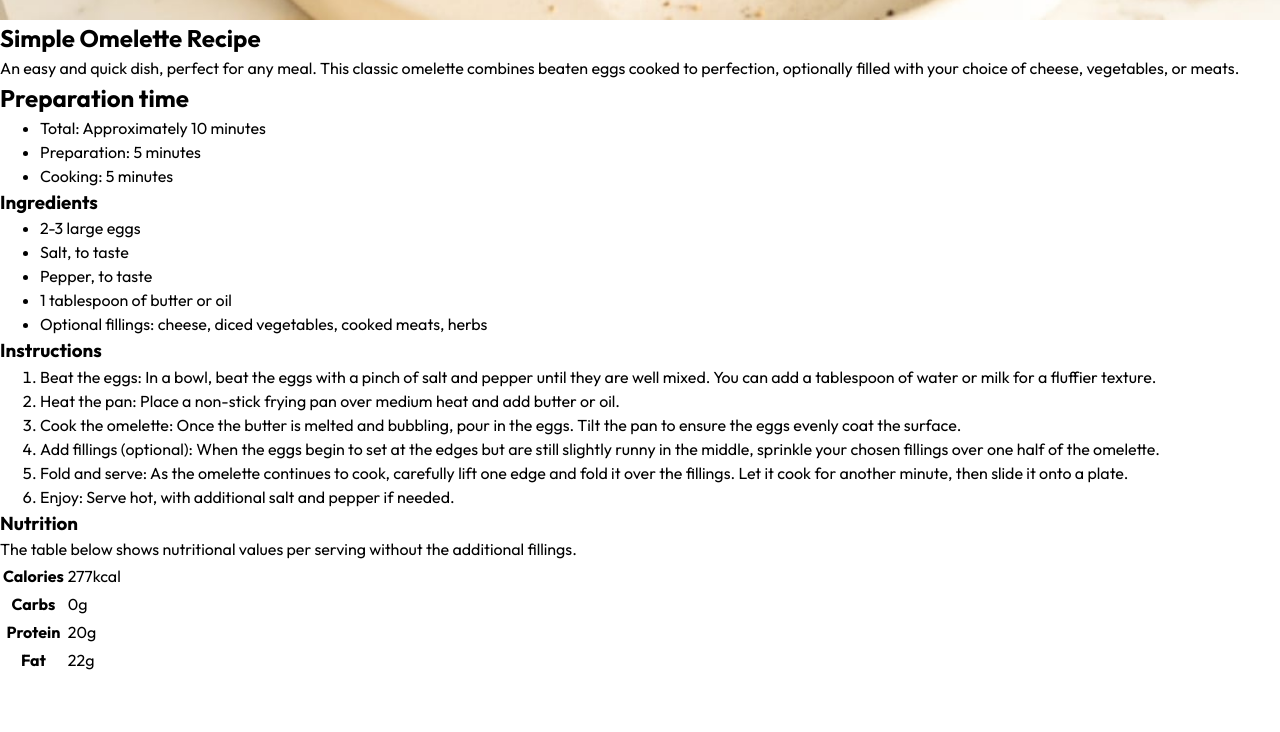
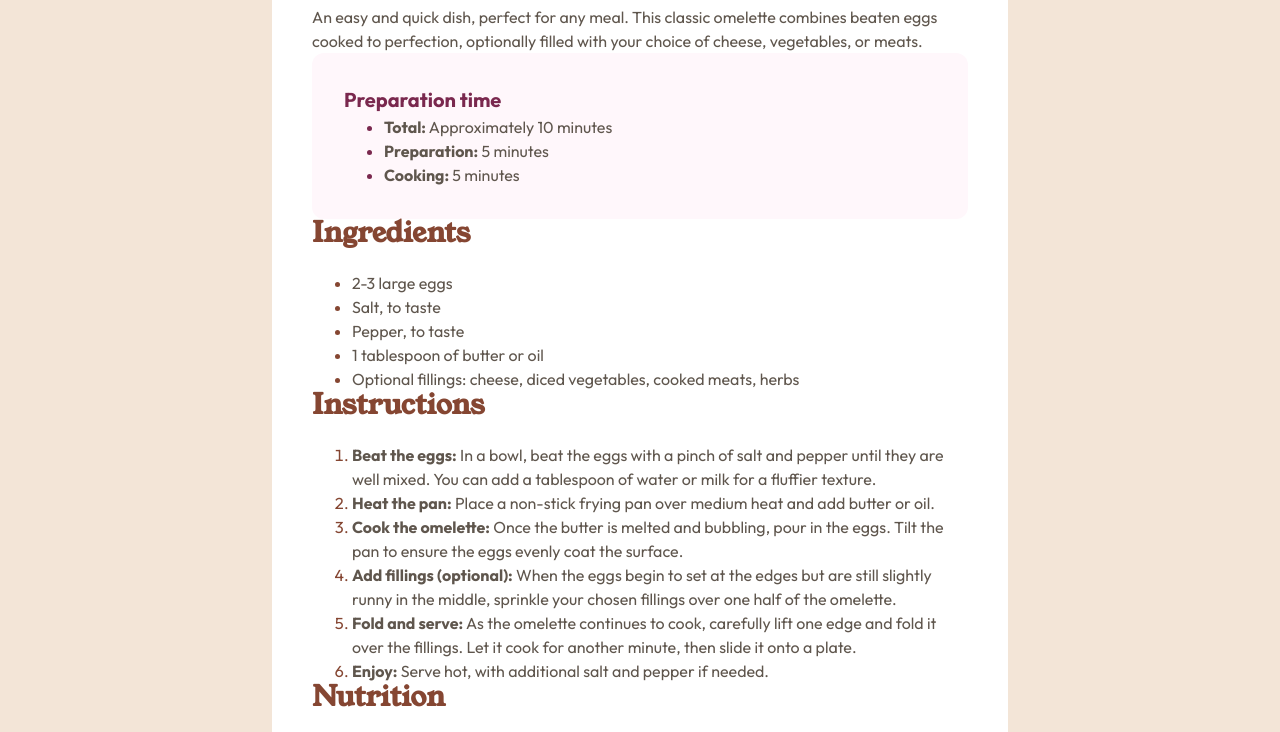
Before and after one commit to MattPahuta/recipe-page, a plain HTML site: page index.html in a window 1280 px wide. Shown: the part 565-1297 px from the top of the page. Before the commit the page ends 1240 px from the top, so only its background shows below. Drawn offline with Linux system fonts and the light colour scheme.

Commit message:
Add typography styles, base sizes and spacing of elements

```diff
--- a/index.html
+++ b/index.html
@@ -12,57 +12,73 @@
 </head>
 <body>
   <main>
-    <section class="recipe">
-      <img src="./images/image-omelette.jpeg" alt="Vegetable omelette on a plate">
-      <h1 class="recipe__title">Simple Omelette Recipe</h1>
+    <section class="recipe-card">
+      <div class="img-container">
+        <img src="./images/image-omelette.jpeg" alt="Vegetable omelette on a plate" class="recipe-img">
+      </div>
+      <div class="card-content">
+        <h1 class="heading recipe-heading">Simple Omelette Recipe</h1>
         <p>An easy and quick dish, perfect for any meal. This classic omelette combines beaten eggs cooked to perfection, optionally filled with your choice of cheese, vegetables, or meats.</p>
-      <div class="recipe__prep">
-        <h2>Preparation time</h2>
-        <ul class="prep-list">
-          <li><span>Total:</span> Approximately 10 minutes</li>
-          <li><span>Preparation:</span> 5 minutes</li>
-          <li><span>Cooking:</span> 5 minutes</li>
+        <div class="accent-container">
+          <h2 class="accent-heading">Preparation time</h2>
+          <ul class="ul prep-list">
+            <li><strong>Total:</strong> Approximately 10 minutes</li>
+            <li><strong>Preparation:</strong> 5 minutes</li>
+            <li><strong>Cooking:</strong> 5 minutes</li>
           </ul>
         </div>
-      <h3>Ingredients</h3>
-      <ul class="ingredient-list">
+        <h2 class="heading recipe-subheading">Ingredients</h2>
+        <ul class="ul ingredient-list">
           <li>2-3 large eggs</li>
           <li>Salt, to taste</li>
           <li>Pepper, to taste</li>
           <li>1 tablespoon of butter or oil</li>
           <li>Optional fillings: cheese, diced vegetables, cooked meats, herbs</li>
         </ul>
-      <h3>Instructions</h3>
-      <ol class="instructions-list">
-        <li>Beat the eggs: In a bowl, beat the eggs with a pinch of salt and pepper until they are well mixed. You can add a tablespoon of water or milk for a fluffier texture.</li>
-        <li>Heat the pan: Place a non-stick frying pan over medium heat and add butter or oil.</li>
-        <li>Cook the omelette: Once the butter is melted and bubbling, pour in the eggs. Tilt the pan to ensure the eggs evenly coat the surface.</li>
-        <li>Add fillings (optional): When the eggs begin to set at the edges but are still slightly runny in the middle, sprinkle your chosen fillings over one half of the omelette.</li>
-        <li>Fold and serve: As the omelette continues to cook, carefully lift one edge and fold it over the fillings. Let it cook for another minute, then slide it onto a plate.</li>
-        <li>Enjoy: Serve hot, with additional salt and pepper if needed.</li>
+        <h2 class="heading recipe-subheading">Instructions</h2>
+        <ol class="ol instructions-list">
+          <li>
+            <strong>Beat the eggs:</strong> In a bowl, beat the eggs with a pinch of salt and pepper until they are well mixed. You can add a tablespoon of water or milk for a fluffier texture.
+          </li>
+          <li>
+            <strong>Heat the pan:</strong> Place a non-stick frying pan over medium heat and add butter or oil.
+          </li>
+          <li>
+            <strong>Cook the omelette:</strong> Once the butter is melted and bubbling, pour in the eggs. Tilt the pan to ensure the eggs evenly coat the surface.
+          </li>
+          <li>
+            <strong>Add fillings (optional):</strong> When the eggs begin to set at the edges but are still slightly runny in the middle, sprinkle your chosen fillings over one half of the omelette.
+          </li>
+          <li>
+            <strong>Fold and serve:</strong> As the omelette continues to cook, carefully lift one edge and fold it over the fillings. Let it cook for another minute, then slide it onto a plate.
+          </li>
+          <li>
+            <strong>Enjoy:</strong> Serve hot, with additional salt and pepper if needed.
+          </li>
         </ol>
-      <h3>Nutrition</h3>
+        <h2 class="heading recipe-subheading">Nutrition</h2>
         <p>The table below shows nutritional values per serving without the additional fillings.</p>
-      <table>
+        <table class="recipe-table">
           <tbody>
             <tr>
-            <th scope="row">Calories</th>
-            <td>277kcal</td>
+              <th class="table-head" scope="row">Calories</th>
+              <td class="table-data">277kcal</td>
             </tr>
             <tr>
-            <th scope="row">Carbs</th>
-            <td>0g</td>
+              <th class="table-head" scope="row">Carbs</th>
+              <td class="table-data">0g</td>
             </tr>
             <tr>
-            <th scope="row">Protein</th>
-            <td>20g</td>
+              <th class="table-head" scope="row">Protein</th>
+              <td class="table-data">20g</td>
             </tr>
             <tr>
-            <th scope="row">Fat</th>
-            <td>22g</td>
+              <th class="table-head" scope="row">Fat</th>
+              <td class="table-data">22g</td>
             </tr>
           </tbody>
         </table>
+      </div>
     </section>
   </main>
 </body>
--- a/styles.css
+++ b/styles.css
@@ -8,22 +8,34 @@ Date: September 2024
 /* Custom Variables */
 /* **************** */
 :root {
-
   /* Fonts */
   --ff-body: 'Outfit', sans-serif;
   --ff-heading: 'Young Serif', serif;
-
   /* Font Sizes */
-
+  --fs-400: 1rem; /* 16px - text-preset-4 */
+  --fs-500: 1.25rem; /* 20px - text-preset-3 */
+  --fs-600: 1.75rem; /* 28px - text-preset-2 */
+  --fs-650: 2.25rem; /* 36px - text-preset-1 (mobile) */
+  --fs-700: 2.5rem; /* 40px - text-preset-1 */
   /* Colors */
-
-  /* Spacing * /
-
-  /* Border radius */
-  --br-soft: 1rem;
-  --br-round: 50%;
-
-
+  --white: #FFFFFF;
+  --brown-800: #854632;
+  --rose-50: #FFF7FB;
+  --rose-800: #7A284E;
+  --stone-100: #F3E5D7;
+  --stone-150: #E3DDD7;
+  --stone-600: #5F564D;
+  --stone-900: #312E2C;
+  /* Spacing */
+  --spacing-100: 0.5rem; /* 8px */
+  --spacing-150: 0.75rem; /* 12px */
+  --spacing-200: 1rem;
+  --spacing-300: 1.5rem; /* 24px */
+  --spacing-400: 2rem; /* 32px */
+  --spacing-450: 2.25rem; /* 36px */
+  --spacing-500: 2.5rem; /* 40px */
+  --spacing-600: 3rem; /* 48px */
+  --spacing-1600: 8rem; /* 128px */
 }
 
 /* RESET */
@@ -68,8 +80,90 @@ body {
   min-height: 100svh;
   display: flex;
   flex-direction: column;
+  align-items: center;
   font-family: var(--ff-body);
   font-size: var(--fs-400);
   line-height: 1.5;
+  background: var(--stone-100);
+  color: var(--stone-600);
+}
 
+.recipe-card {
+  max-width: 46rem;
+  background: var(--white);
+  border-radius: var(--spacing-300);
 }
+
+.recipe-img {
+  object-fit: cover;
+}
+
+.card-content {
+  padding-inline: var(--spacing-400);
+  padding-block: var(--spacing-500);
+}
+
+.heading {
+  margin-bottom: var(--spacing-300);
+  font-family: var(--ff-heading);
+  line-height: 1;
+}
+
+.recipe-heading {
+  font-size: var(--fs-650);
+  font-size: clamp(var(--fs-650), 2.1923rem + 0.2564vw, var(--fs-700));
+  color: var(--stone-900);
+}
+
+.recipe-subheading {
+  font-size: var(--fs-600);
+  color: var(--brown-800);
+}
+
+.accent-container {
+  padding: var(--spacing-400);
+  background: var(--rose-50);
+  border-radius: var(--spacing-150);
+}
+
+.accent-heading {
+  font-size: var(--fs-500);
+  color: var(--rose-800);
+}
+
+.prep-list li::marker {
+  color: var(--rose-800);
+}
+
+.ingredient-list li::marker,
+.instructions-list li::marker {
+  color: var(--brown-800);
+}
+
+/* Table Styles */
+.recipe-table {
+  width: 100%;
+}
+
+.table-head,
+.table-data {
+  width: 50%;
+}
+
+@media (min-width: 40rem) {
+  .recipe-card {
+    margin-block: var(--spacing-1600);
+  }
+
+  .img-container {
+    padding-block-start: var(--spacing-500);
+    padding-inline: var(--spacing-500);
+  }
+
+  .recipe-img {
+    border-radius: var(--spacing-300);
+  }
+  .card-content {
+    padding-inline: var(--spacing-500);
+  }
+}
```
Also changed, not shown: 1 other file. Lines whose indentation alone changed are shown as unchanged.
